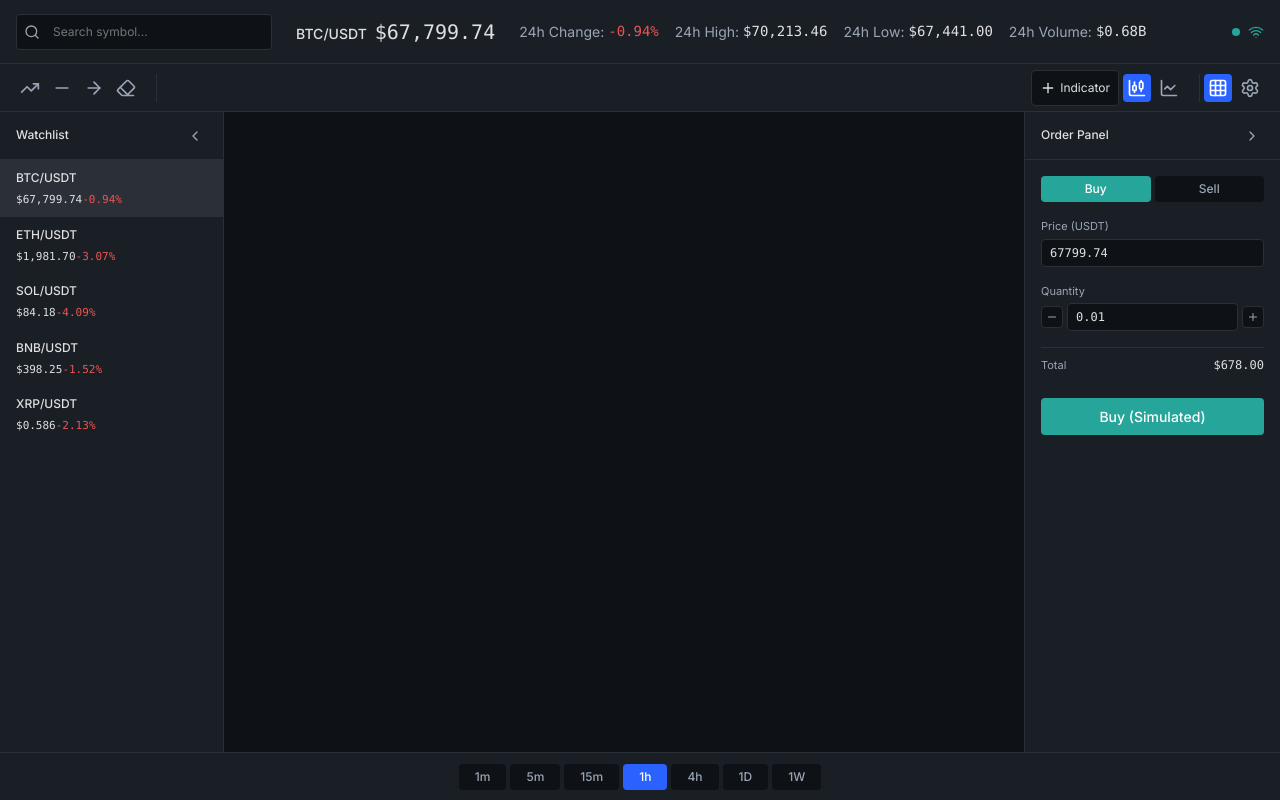
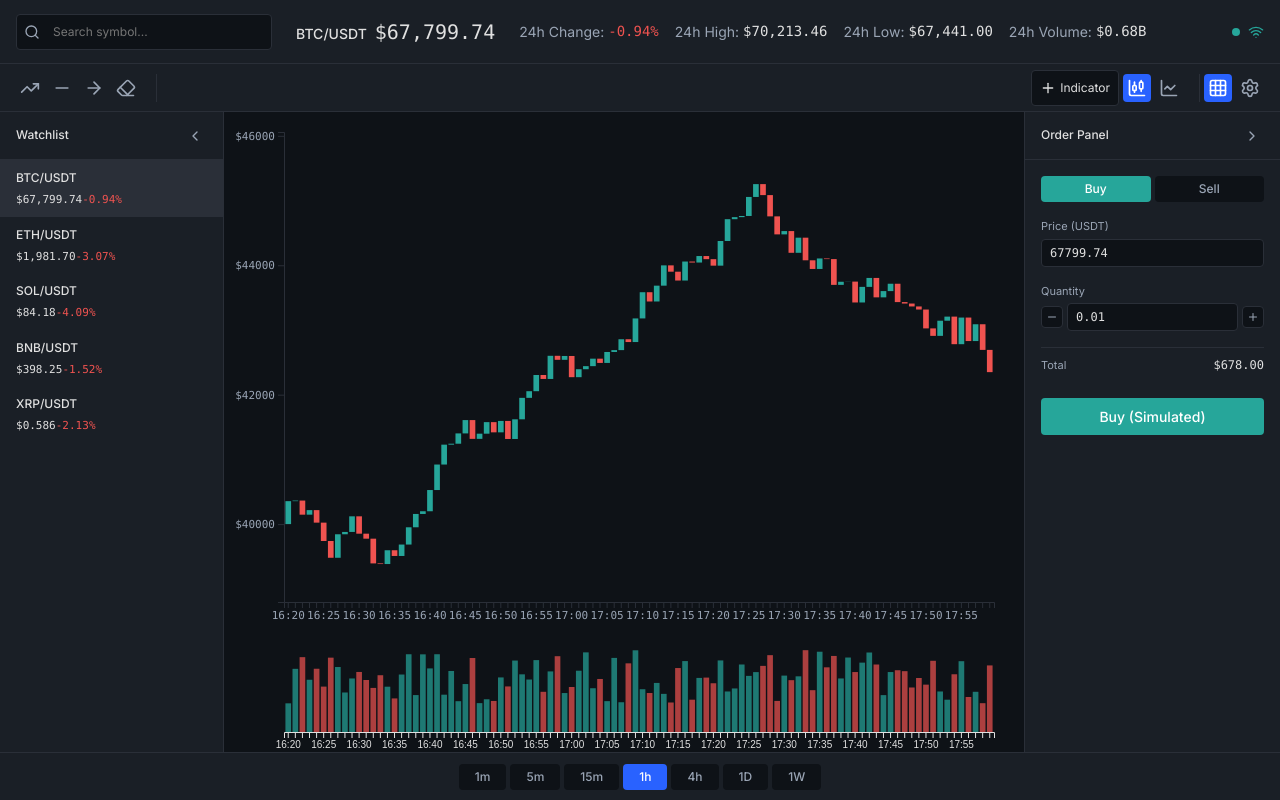
Before and after one commit to MayorGee/alpha-charts, a React (Vite) app: page / in a window 1280 px wide. Built offline with nearby package versions, Linux system fonts and the light colour scheme.

Commit message:
Added Candle Chart and Volume Chart

```diff
--- a/package.json
+++ b/package.json
@@ -10,6 +10,8 @@
     "preview": "vite preview"
   },
   "dependencies": {
+    "@types/d3": "^7.4.3",
+    "d3": "^7.9.0",
     "lucide-react": "^0.577.0",
     "react": "^19.2.0",
     "react-dom": "^19.2.0",
--- a/src/App.tsx
+++ b/src/App.tsx
@@ -1,10 +1,13 @@
-import { useState } from 'react';
+import { useState, useEffect } from 'react';
 import { Header } from './components/layout/Header';
 import { Toolbar } from './components/layout/Toolbar';
 import { Watchlist } from './components/layout/Watchlist';
 import { OrderPanel } from './components/layout/OrderPanel';
 import { TimeframeSelector } from './components/layout/TimeframeSelector';
-import type { ChartStyle, DrawingTool, Symbol } from './types';
+import type { Candle, ChartStyle, DrawingTool, Symbol } from './types';
+import { CandlestickChart } from './components/chart/CandlestickChart';
+import { VolumeChart } from './components/chart/VolumeChart';
+import { generateMockCandles } from './utils/chartData';
 
 const mockSymbols: Symbol[] = [
     {
@@ -57,6 +60,34 @@ function App() {
     const [selectedTimeframe, setSelectedTimeframe] = useState('1h');
     const [watchlistCollapsed, setWatchlistCollapsed] = useState(false);
     const [orderPanelCollapsed, setOrderPanelCollapsed] = useState(false);
+    const [chartData, setChartData] = useState<Candle[]>([]);
+
+    const headerHeight = 64;
+    const toolbarHeight = 48;
+    const volumeChartHeight = 120;
+    const timeframeSelectorHeight = 48;
+
+    const watchlistWidth = watchlistCollapsed ? 48 : 224;
+    const orderPanelWidth = orderPanelCollapsed ? 48 : 256;
+    const chartWidth = window.innerWidth - watchlistWidth - orderPanelWidth;
+
+    const availableHeight = window.innerHeight - headerHeight - toolbarHeight - volumeChartHeight - timeframeSelectorHeight;
+    const [mainChartHeight, setMainChartHeight] = useState(availableHeight);
+
+    // Update on window resize
+    useEffect(() => {
+        const handleResize = () => {
+            const newAvailableHeight = window.innerHeight - headerHeight - toolbarHeight - volumeChartHeight - timeframeSelectorHeight;
+            setMainChartHeight(newAvailableHeight);
+        };
+        window.addEventListener('resize', handleResize);
+        return () => window.removeEventListener('resize', handleResize);
+    }, []);
+
+    useEffect(() => {
+      const data = generateMockCandles(100);
+      setChartData(data);
+    }, [selectedSymbol, selectedTimeframe]);
 
     const handleSearch = (query: string) => {
         console.log('Searching:', query);
@@ -102,7 +133,18 @@ function App() {
                 />
                 {/* Chart area placeholder */}
                 <div className="chart-area">
-                    {/* Chart will go here */}
+                    <CandlestickChart
+                        data={chartData}
+                        width={chartWidth} // need to compute chart width
+                        height={mainChartHeight}
+                        showGrid={showGrid}
+                        chartStyle={chartStyle}
+                    />
+                    <VolumeChart
+                        data={chartData}
+                        width={chartWidth}
+                        height={volumeChartHeight} // 120 from original
+                    />
                 </div>
                 <OrderPanel
                     currentPrice={selectedSymbol.price}
--- /dev/null
+++ b/src/components/chart/CandlestickChart/candlestick-chart.scss
@@ -0,0 +1,20 @@
+@use '../../../scss/abstracts' as *;
+
+.candlestick-chart {
+    display: block;
+    width: 100%;
+    height: 100%;
+
+    .x-axis, .y-axis {
+        font-size: $font-size-xs;
+        font-family: $font-family-mono;
+
+        line, path {
+            stroke: $color-border;
+        }
+
+        text {
+            fill: $color-text-secondary;
+        }
+    }
+}
--- /dev/null
+++ b/src/components/chart/CandlestickChart/index.tsx
@@ -0,0 +1,94 @@
+import React, { useRef, useEffect } from 'react';
+import * as d3 from 'd3';
+import type { CandlestickChartProps } from '../../../types/props';
+import './candlestick-chart.scss';
+
+export const CandlestickChart: React.FC<CandlestickChartProps> = ({
+    data,
+    width,
+    height,
+    showGrid = true,
+    chartStyle = 'candlestick',
+}) => {
+    const svgRef = useRef<SVGSVGElement>(null);
+
+    useEffect(() => {
+        if (!svgRef.current || !data.length) return;
+
+        // Clear previous content
+        d3.select(svgRef.current).selectAll('*').remove();
+
+        // Set up dimensions
+        const margin = { top: 20, right: 30, bottom: 30, left: 60 };
+        const innerWidth = width - margin.left - margin.right;
+        const innerHeight = height - margin.top - margin.bottom;
+
+        // Create SVG
+        const svg = d3.select(svgRef.current)
+            .attr('width', width)
+            .attr('height', height)
+            .append('g')
+            .attr('transform', `translate(${margin.left},${margin.top})`);
+
+        // Scales
+        const xScale = d3.scaleBand()
+            .domain(data.map(d => d.timestamp.toString()))
+            .range([0, innerWidth])
+            .padding(0.2);
+
+        const yScale = d3.scaleLinear()
+            .domain([
+                d3.min(data, d => d.low)! * 0.99, // add some padding
+                d3.max(data, d => d.high)! * 1.01
+            ])
+            .range([innerHeight, 0]);
+
+        // Axes
+        const xAxis = d3.axisBottom(xScale)
+            .tickFormat((d, i) => {
+                // Show every nth tick to avoid overlap
+                const index = data.findIndex(c => c.timestamp.toString() === d);
+                return index % 5 === 0 ? d3.timeFormat('%H:%M')(new Date(+d)) : '';
+            });
+
+        const yAxis = d3.axisLeft(yScale)
+            .ticks(5)
+            .tickFormat(d => `$${d}`);
+
+        // Draw axes
+        svg.append('g')
+            .attr('class', 'x-axis')
+            .attr('transform', `translate(0, ${innerHeight})`)
+            .call(xAxis);
+
+        svg.append('g')
+            .attr('class', 'y-axis')
+            .call(yAxis);
+
+        // Draw candlesticks
+        svg.selectAll('rect')
+            .data(data)
+            .enter()
+            .append('rect')
+            .attr('x', d => xScale(d.timestamp.toString())!)
+            .attr('y', d => yScale(Math.max(d.open, d.close)))
+            .attr('width', xScale.bandwidth())
+            .attr('height', d => Math.abs(yScale(d.open) - yScale(d.close)) || 1)
+            .attr('fill', d => d.open > d.close ? '#EF5350' : '#26A69A');
+
+        // Draw wicks (high-low lines)
+        svg.selectAll('line')
+            .data(data)
+            .enter()
+            .append('line')
+            .attr('x1', d => xScale(d.timestamp.toString())! + xScale.bandwidth() / 2)
+            .attr('x2', d => xScale(d.timestamp.toString())! + xScale.bandwidth() / 2)
+            .attr('y1', d => yScale(d.high))
+            .attr('y2', d => yScale(d.low))
+            .attr('stroke', d => d.open > d.close ? '#EF5350' : '#26A69A')
+            .attr('stroke-width', 1);
+
+    }, [data, width, height, showGrid, chartStyle]);
+
+    return <svg ref={svgRef} className="candlestick-chart" />;
+};
--- /dev/null
+++ b/src/components/chart/VolumeChart/index.tsx
@@ -0,0 +1,56 @@
+import React, { useRef, useEffect } from 'react';
+import * as d3 from 'd3';
+import type { VolumeChartProps } from '../../../types/props';
+import './volume-chart.scss';
+
+export const VolumeChart: React.FC<VolumeChartProps> = ({ data, width, height }) => {
+    const svgRef = useRef<SVGSVGElement>(null);
+
+    useEffect(() => {
+        if (!svgRef.current || !data.length) return;
+
+        d3.select(svgRef.current).selectAll('*').remove();
+
+        const margin = { top: 10, right: 30, bottom: 20, left: 60 };
+        const innerWidth = width - margin.left - margin.right;
+        const innerHeight = height - margin.top - margin.bottom;
+
+        const svg = d3.select(svgRef.current)
+            .attr('width', width)
+            .attr('height', height)
+            .append('g')
+            .attr('transform', `translate(${margin.left},${margin.top})`);
+
+        const xScale = d3.scaleBand()
+            .domain(data.map(d => d.timestamp.toString()))
+            .range([0, innerWidth])
+            .padding(0.2);
+
+        const yScale = d3.scaleLinear()
+            .domain([0, d3.max(data, d => d.volume)! * 1.1 || 0])
+            .range([innerHeight, 0]);
+
+        // Draw volume bars
+        svg.selectAll('rect')
+            .data(data)
+            .enter()
+            .append('rect')
+            .attr('x', d => xScale(d.timestamp.toString())!)
+            .attr('y', d => yScale(d.volume))
+            .attr('width', xScale.bandwidth())
+            .attr('height', d => innerHeight - yScale(d.volume))
+            .attr('fill', d => d.open > d.close ? '#EF5350' : '#26A69A')
+            .attr('opacity', 0.7);
+
+        // Optional: add axis
+        const xAxis = d3.axisBottom(xScale)
+            .tickFormat((d, i) => i % 5 === 0 ? d3.timeFormat('%H:%M')(new Date(+d)) : '');
+
+        svg.append('g')
+            .attr('transform', `translate(0, ${innerHeight})`)
+            .call(xAxis);
+
+    }, [data, width, height]);
+
+    return <svg ref={svgRef} className="volume-chart" />;
+};
--- /dev/null
+++ b/src/components/chart/VolumeChart/volume-chart.scss
@@ -0,0 +1,20 @@
+@use '../../../scss/abstracts' as *;
+
+.volume-chart {
+    display: block;
+    width: 100%;
+    height: 100%;
+
+    .x-axis {
+        font-size: $font-size-xs;
+        font-family: $font-family-mono;
+
+        line, path {
+            stroke: $color-border;
+        }
+
+        text {
+            fill: $color-text-secondary;
+        }
+    }
+}
--- a/src/scss/index.scss
+++ b/src/scss/index.scss
@@ -17,5 +17,16 @@
 
 .chart-area {
     flex: 1;
+    display: flex;
+    flex-direction: column;
     background: $color-bg-primary;
+    overflow: hidden;
+
+    > *:first-child {
+        flex: 1;
+    }
+
+    > *:last-child {
+        height: 120px;
+    }
 }
--- /dev/null
+++ b/src/utils/chartData.ts
@@ -0,0 +1,29 @@
+import type { Candle } from '../types';
+
+export function generateMockCandles(count: number, basePrice = 40000): Candle[] {
+    const candles: Candle[] = [];
+    let timestamp = Date.now() - count * 60000; // start count minutes ago
+    let lastClose = basePrice;
+
+    for (let i = 0; i < count; i++) {
+        const open = lastClose;
+        const close = open * (1 + (Math.random() - 0.5) * 0.02); // ±1% change
+        const high = Math.max(open, close) * (1 + Math.random() * 0.01);
+        const low = Math.min(open, close) * (1 - Math.random() * 0.01);
+        const volume = Math.random() * 1000 + 500;
+
+        candles.push({
+            timestamp,
+            open,
+            high,
+            low,
+            close,
+            volume,
+        });
+
+        lastClose = close;
+        timestamp += 60000; // next minute
+    }
+
+    return candles;
+}
```
Also changed, not shown: src/types/props.ts (+15 -1 lines), 1 other file (tests, documents, lock files or other folders).
